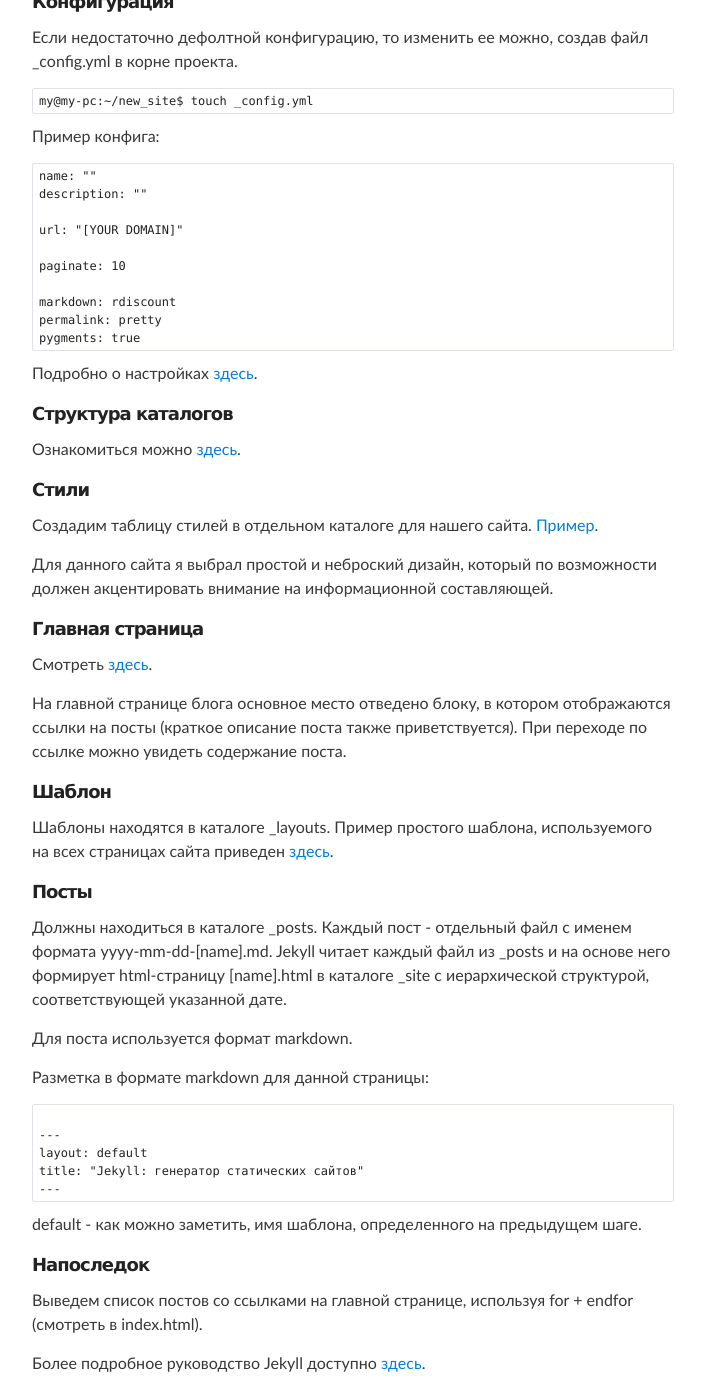
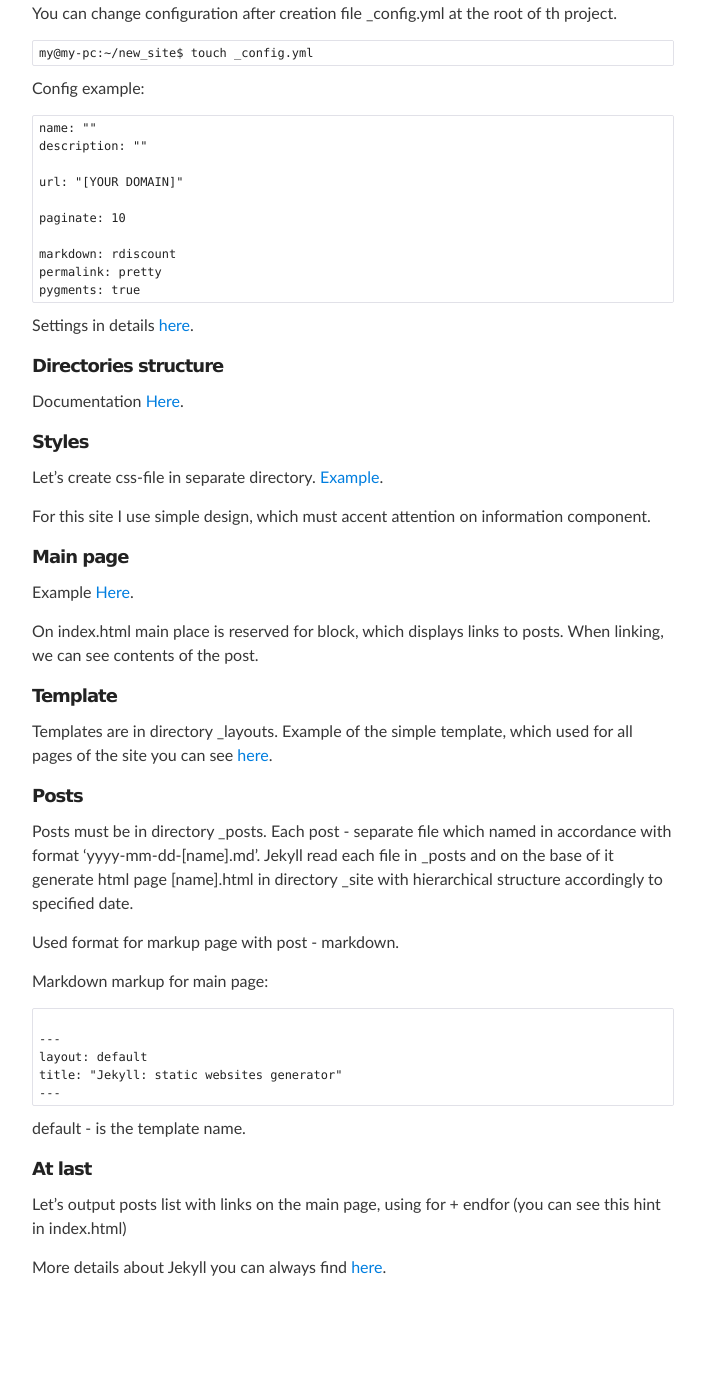
Before and after one commit to render1980/render1980.github.io, a Jekyll site: the page built from _posts/2013-12-08-test.md, in a window 1280 px wide and 1400 px high, scrolled down 884 px. Shown: the whole window, without its empty margins (288-993 px from the left). Built offline with Jekyll 4.4.1, drawn with Linux system fonts in a browser that asks for light colours; after the commit the page ends 2188 px from its top, so only the background shows below that; some of the changed text lies outside the part shown.

Commit message:
1) translate first post -> english 2) some additions to jira_python post

```diff
--- a/_posts/2013-12-08-test.md
+++ b/_posts/2013-12-08-test.md
@@ -5,16 +5,15 @@
 
 ## {{ page.title }}
 
-Для построения данного сайта использовался jekyll.
+I've been using for this site development.
 
-Jekyll является движком для статических сайтов на основе GitHub Pages. Собственно, благодаря GH Pages и появляется возможность просматривать статические сайты на домене *.github.io.
+Jekyll is the engine for static sites on the base of GitHub Pages. GH Pages technology allows browsing static sites on domain *.github.io.
 
-Вкратце опишу основные моменты при работе с ним. Далее по тексту команды приводятся для Debian-производных операционных систем.
+I want to describe general aspects of working with it. Next, I give examples of commands used on Debian-based operational systems.
 
-##### Установка
+##### Installation
 
-Для начала необходимо убедиться в наличии ruby-dev:
-
+Let's make ruby-dev is installed:
 <pre><code>my@my-pc:~$ dpkg -l ruby-dev
 Desired=Unknown/Install/Remove/Purge/Hold
 | Status=Not/Inst/Conf-files/Unpacked/halF-conf/Half-inst/trig-aWait/Trig-pend
@@ -24,29 +23,29 @@
 ii  ruby-dev       1:1.9.3.4    all          Header files for compiling extensi
 </code></pre>
 
-В случае отсутствия необходимо установить пакет:
+If not - we need install ruby-dev package:
 <pre><code>my@my-pc:~$ sudo apt-get install ruby-dev
 </code></pre>
 
-Теперь можно ставить сам jekyll:
+Now we are ready to install jekyll:
 <pre><code>my@my-pc:~$ sudo gem install jekyll
 </code></pre>
 
-Далее создадим каталог для нового сайта и запустим его:
+Next, create directory for new site and run it:
 <pre><code>my@my-pc:~$ jekyll new new_site
 my@my-pc:~$ cd new_site
 my@my-pc:~/new_site$ jekyll serve
 </code></pre>
 
-Теперь сайт будет доступен для просмотра по адресу localhost:4000 (по умолчанию).
+Now site is available for browsing on address localhost:4000 (by default).
 
-##### Конфигурация
-Если недостаточно дефолтной конфигурацию, то изменить ее можно, создав файл _config.yml в корне проекта.
+##### Configuration
+You can change configuration after creation file _config.yml at the root of th project.
 
 <pre><code>my@my-pc:~/new_site$ touch _config.yml
 </code></pre>
 
-Пример конфига:
+Config example:
 <pre><code>name: ""
 description: ""
 
@@ -59,39 +58,40 @@
 pygments: true
 </code></pre>
 
-Подробно о настройках <a href="http://jekyllrb.com/docs/configuration/">здесь</a>.
+Settings in details <a href="http://jekyllrb.com/docs/configuration/">here</a>.
 
-##### Структура каталогов
-Ознакомиться можно <a href="http://jekyllrb.com/docs/structure/">здесь</a>.
+##### Directories structure
+Documentation <a href="http://jekyllrb.com/docs/structure/">Here</a>.
 
-##### Стили
-Создадим таблицу стилей в отдельном каталоге для нашего сайта. <a href="http://github.com/render1980/render1980.github.io/blob/master/stylesheets/stylesheet.css">Пример</a>.
+##### Styles
 
-Для данного сайта я выбрал простой и неброский дизайн, который по возможности должен акцентировать внимание на информационной составляющей.
+Let's create css-file in separate directory. <a href="http://github.com/render1980/render1980.github.io/blob/master/stylesheets/stylesheet.css">Example</a>.
 
-##### Главная страница
-Смотреть <a href="http://github.com/render1980/render1980.github.io/blob/master/index.html">здесь</a>.
+For this site I use simple design, which must accent attention on information component.
 
-На главной странице блога основное место отведено блоку, в котором отображаются ссылки на посты (краткое описание поста также приветствуется). При переходе по ссылке можно увидеть содержание поста.
+##### Main page
+Example <a href="http://github.com/render1980/render1980.github.io/blob/master/index.html">Here</a>.
 
-##### Шаблон
-Шаблоны находятся в каталоге _layouts. Пример простого шаблона, используемого на всех страницах сайта приведен <a href="https://github.com/render1980/render1980.github.io/blob/master/_layouts/default.html">здесь</a>.
+On index.html main place is reserved for block, which displays links to posts. When linking, we can see contents of the post.
 
-##### Посты
-Должны находиться в каталоге _posts. Каждый пост - отдельный файл с именем формата yyyy-mm-dd-[name].md. Jekyll читает каждый файл из _posts и на основе него формирует html-страницу [name].html в каталоге _site с иерархической структурой, соответствующей указанной дате.
+##### Template
+Templates are in directory _layouts. Example of the simple template, which used for all pages of the site you can see <a href="https://github.com/render1980/render1980.github.io/blob/master/_layouts/default.html">here</a>.
 
-Для поста используется формат markdown.
+##### Posts
+Posts must be in directory _posts. Each post - separate file which named in accordance with format 'yyyy-mm-dd-[name].md'. Jekyll read each file in _posts and on the base of it generate html page [name].html in directory _site with hierarchical structure accordingly to specified date.
 
-Разметка в формате markdown для данной страницы:
+Used format for markup page with post - markdown.
+
+Markdown markup for main page:
 <pre><code>
 ---
 layout: default
-title: "Jekyll: генератор статических сайтов"
+title: "Jekyll: static websites generator"
 ---
 </code></pre>
-default - как можно заметить, имя шаблона, определенного на предыдущем шаге.
+default - is the template name.
 
-##### Напоследок
-Выведем список постов со ссылками на главной странице, используя for + endfor (смотреть в index.html).
+##### At last
+Let's output posts list with links on the main page, using for + endfor (you can see this hint in index.html)
 
-Более подробное руководство Jekyll доступно <a href="http://jekyllrb.com">здесь</a>.
+More details about Jekyll you can always find <a href="http://jekyllrb.com">here</a>.
```
Also changed, not shown: _posts/2015-04-24-jira_python_basic.md (+11 -0 lines).
